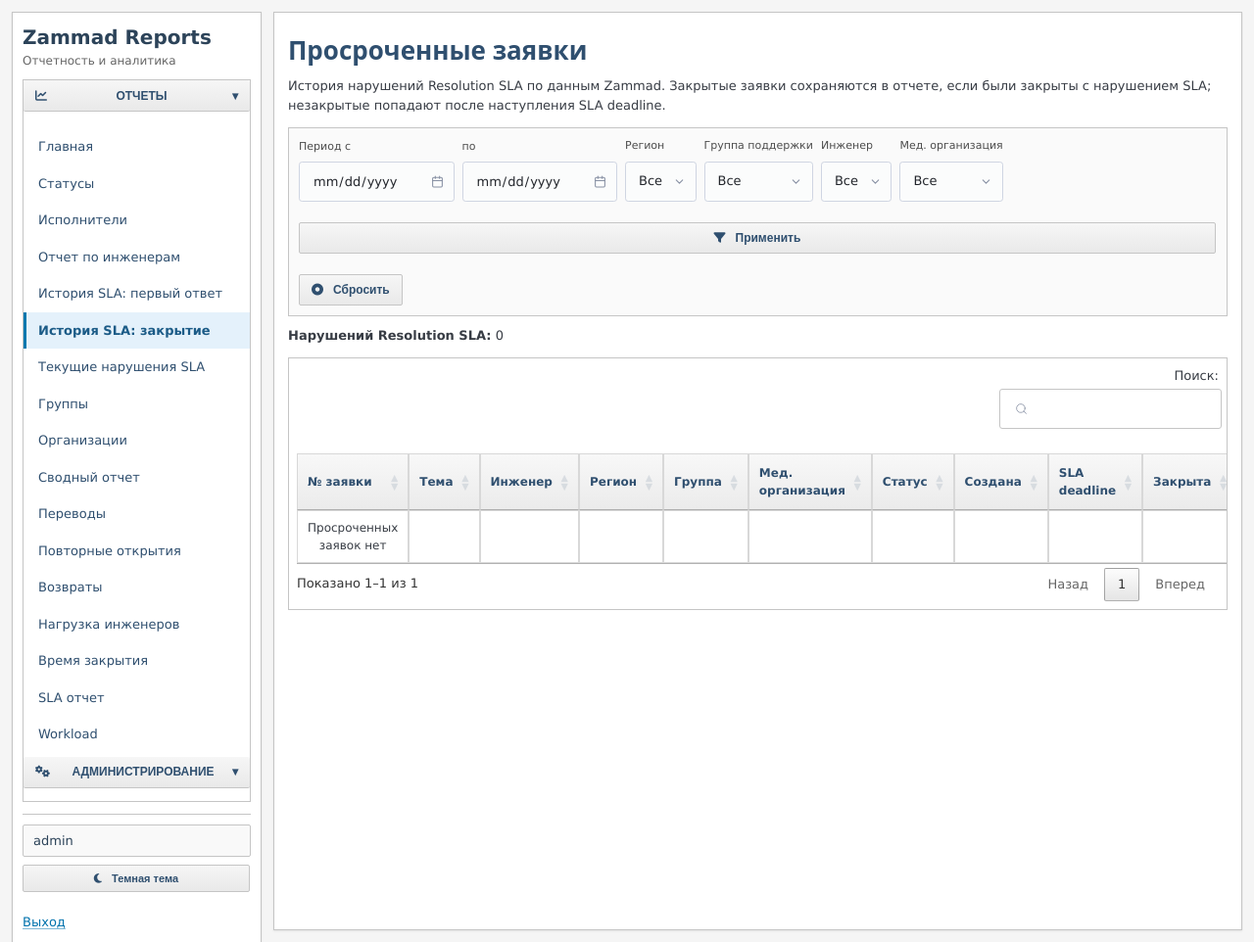
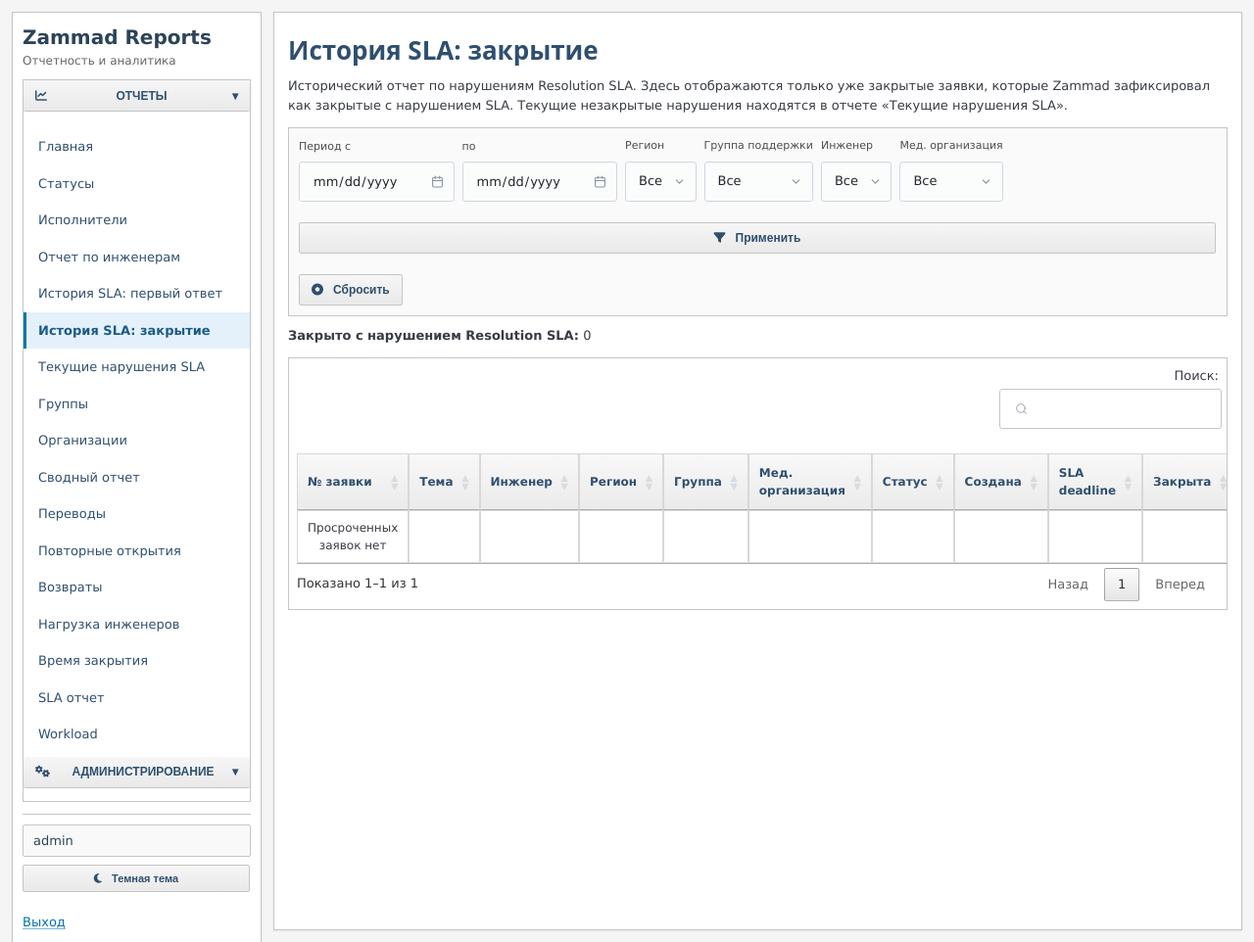
Before and after one commit to lekha100101/zammad-reports, a FastAPI app: page /reports/overdue in a window 1280 px wide. Shown: the top 962 px of the page at 98% size. Run offline with FastAPI, Linux system fonts and the light colour scheme; the visitor is signed in with stand-in values (Sample User, id 1); some libraries are stand-ins or nearby versions.

Commit message:
Clarify Resolution SLA history as closed violations only

```diff
--- a/app/templates/overdue_report.html
+++ b/app/templates/overdue_report.html
@@ -1,7 +1,7 @@
 {% extends "base.html" %}
 {% block content %}
-<h1>Просроченные заявки</h1>
-<p>История нарушений Resolution SLA по данным Zammad. Закрытые заявки сохраняются в отчете, если были закрыты с нарушением SLA; незакрытые попадают после наступления SLA deadline.</p>
+<h1>История SLA: закрытие</h1>
+<p>Исторический отчет по нарушениям Resolution SLA. Здесь отображаются только уже закрытые заявки, которые Zammad зафиксировал как закрытые с нарушением SLA. Текущие незакрытые нарушения находятся в отчете «Текущие нарушения SLA».</p>
 
 <form method="get" class="filter-bar">
 <div class="filter-item"><label>Период с</label><input type="date" name="date_from" value="{{ date_from or '' }}"></div>
@@ -13,14 +13,14 @@
 <button type="submit">Применить</button><a role="button" class="secondary" href="/reports/overdue">Сбросить</a>
 </form>
 
-<p><b>Нарушений Resolution SLA:</b> {{ rows|length }}</p>
+<p><b>Закрыто с нарушением Resolution SLA:</b> {{ rows|length }}</p>
 <div class="table-wrapper"><table class="report-table compact-table">
 <thead><tr><th>№ заявки</th><th>Тема</th><th>Инженер</th><th>Регион</th><th>Группа</th><th>Мед. организация</th><th>Статус</th><th>Создана</th><th>SLA deadline</th><th>Закрыта</th><th>Нарушение</th><th>Просрочка</th></tr></thead>
 <tbody>
 {% for row in rows %}<tr>
 <td>{{ row.ticket_number }}</td><td>{{ row.title }}</td><td>{{ row.engineer }}</td>
 <td>{{ row.region }}</td><td>{{ row.group }}</td><td>{{ row.organization }}</td>
-<td>{{ row.state }}</td><td>{{ row.created_at }}</td><td>{{ row.sla_deadline or "" }}</td><td>{{ row.close_at or "" }}</td><td>{{ row.violation_status }}</td><td>{{ row.overdue }}</td>
+<td>{{ row.state }}</td><td>{{ row.created_at }}</td><td>{{ row.sla_deadline or "—" }}</td><td>{{ row.close_at or "—" }}</td><td>{{ row.violation_status }}</td><td>{{ row.overdue }}</td>
 </tr>{% endfor %}
 {% if not rows %}<tr class="empty-row"><td class="center">Просроченных заявок нет</td><td></td><td></td><td></td><td></td><td></td><td></td><td></td><td></td><td></td><td></td><td></td></tr>{% endif %}
 </tbody></table></div>
```
